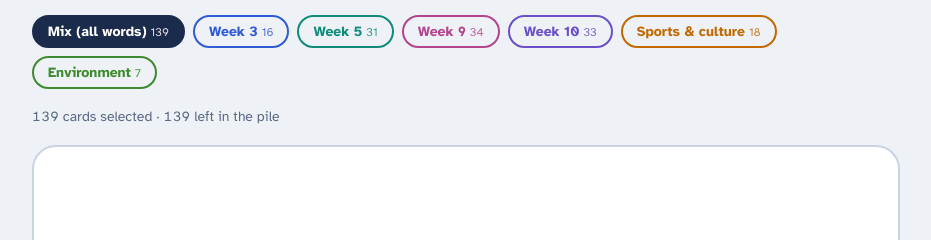
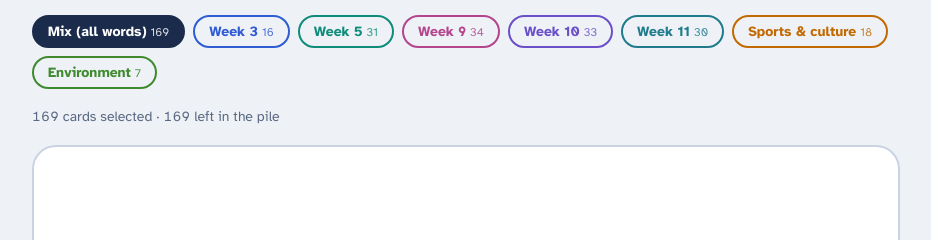
Before and after one commit to zynpoztrk2-wq/zeynepsenaozturk.github.io, a plain HTML site: page prep-c-week-9-taboo/index.html in a window 1280 px wide. Shown: the part 77-317 px from the top of the page, without its empty margins (174-1105 px from the left). Drawn offline with nearby package versions, Linux system fonts and the light colour scheme.

Commit message:
Taboo: add Week 11 deck (30 cards)
Co-Authored-By: Claude Opus 5.5 <noreply@anthropic.com>
Claude-Session: https://claude.ai/code/session_01TqqCgikG65pnAVzqG82jCX

```diff
--- a/prep-c-week-9-taboo/index.html
+++ b/prep-c-week-9-taboo/index.html
@@ -11,7 +11,7 @@
   --bg:#EEF2F7; --ink:#1B2B4B; --muted:#5A6882; --card:#FFFFFF; --line:#C9D3E3;
   --accent:#2F5BD3; --accent-ink:#FFFFFF;
   --good:#0F8B6A; --good-soft:#D5F1E7; --bad:#D23B3B; --bad-soft:#FBE0E0; --warn:#C27A00;
-  --w3:#2F5BD3; --w5:#0F8B7A; --w9:#B4448C; --w10:#6A4FC9; --sp:#C26A00; --env:#3F8A2E;
+  --w3:#2F5BD3; --w5:#0F8B7A; --w9:#B4448C; --w10:#6A4FC9; --w11:#1F7A8C; --sp:#C26A00; --env:#3F8A2E;
   --display:"Bricolage Grotesque","Segoe UI",system-ui,sans-serif;
   --body:"Atkinson Hyperlegible","Segoe UI",system-ui,sans-serif;
 }
@@ -21,7 +21,7 @@
     --bg:#111827; --ink:#E6ECF7; --muted:#9AA7BF; --card:#1B2436; --line:#2E3A52;
     --accent:#7B9DF4; --accent-ink:#0E1422;
     --good:#3CC29A; --good-soft:#163A30; --bad:#F07070; --bad-soft:#3D1D22; --warn:#F2B04A;
-    --w3:#7B9DF4; --w5:#3CC2AE; --w9:#E07DBE; --w10:#A894F2; --sp:#F2A54A; --env:#7CCB63;
+    --w3:#7B9DF4; --w5:#3CC2AE; --w9:#E07DBE; --w10:#A894F2; --w11:#5CC3D6; --sp:#F2A54A; --env:#7CCB63;
   }
 }
 :root[data-theme="dark"]{
@@ -29,7 +29,7 @@
   --bg:#111827; --ink:#E6ECF7; --muted:#9AA7BF; --card:#1B2436; --line:#2E3A52;
   --accent:#7B9DF4; --accent-ink:#0E1422;
   --good:#3CC29A; --good-soft:#163A30; --bad:#F07070; --bad-soft:#3D1D22; --warn:#F2B04A;
-  --w3:#7B9DF4; --w5:#3CC2AE; --w9:#E07DBE; --w10:#A894F2; --sp:#F2A54A; --env:#7CCB63;
+  --w3:#7B9DF4; --w5:#3CC2AE; --w9:#E07DBE; --w10:#A894F2; --w11:#5CC3D6; --sp:#F2A54A; --env:#7CCB63;
 }
 *{box-sizing:border-box}
 body{margin:0;background:var(--bg);color:var(--ink);font-family:var(--body);line-height:1.45}
@@ -231,6 +231,38 @@ const DECKS = [
     ["convenience",["easy","comfortable","store","useful"]],
     ["interfere with",["get in the way","stop","involve","disturb"]]
   ]},
+  {id:"w11", label:"Week 11", color:"--w11", cards:[
+    ["generate",["produce","create","electricity","make"]],
+    ["breakthrough",["discovery","important","science","new"]],
+    ["instruction",["teach","direction","order","how"]],
+    ["content",["material","inside","video","social media"]],
+    ["balanced",["equal","diet","fair","healthy"]],
+    ["concept",["idea","think","abstract","understand"]],
+    ["objectives",["goals","aim","target","plan"]],
+    ["intellectual",["smart","mind","think","clever"]],
+    ["term",["word","expression","school","period"]],
+    ["operate",["work","machine","run","surgery"]],
+    ["match",["equal","same","football","fit"]],
+    ["compassionate",["kind","caring","feel","help"]],
+    ["artificial",["natural","man-made","fake","AI"]],
+    ["take over",["control","company","power","replace"]],
+    ["emphasize",["stress","important","focus","highlight"]],
+    ["tremendous",["huge","big","very","great"]],
+    ["remarkable",["amazing","special","unusual","notice"]],
+    ["sentient",["feel","alive","conscious","aware"]],
+    ["competence",["ability","skill","able","good at"]],
+    ["consciousness",["awareness","aware","mind","awake"]],
+    ["cruel",["unkind","hurt","mean","evil"]],
+    ["display",["show","screen","exhibition","see"]],
+    ["approach",["method","way","come","near"]],
+    ["branch",["tree","part","office","government"]],
+    ["erase",["delete","remove","rubber","clean"]],
+    ["error",["mistake","wrong","correct","computer"]],
+    ["inevitable",["unavoidable","must","happen","certain"]],
+    ["declare",["state","announce","say","officially"]],
+    ["occur",["happen","event","take place","accident"]],
+    ["assess",["evaluate","test","judge","exam"]]
+  ]},
   {id:"sp", label:"Sports & culture", color:"--sp", cards:[
     ["highly",["very","much","recommend","high"]],
     ["annual",["year","every","once","event"]],
```
Also changed, not shown: index.html (+1 -1 lines), vocab-taboo/index.html (+35 -3 lines).
